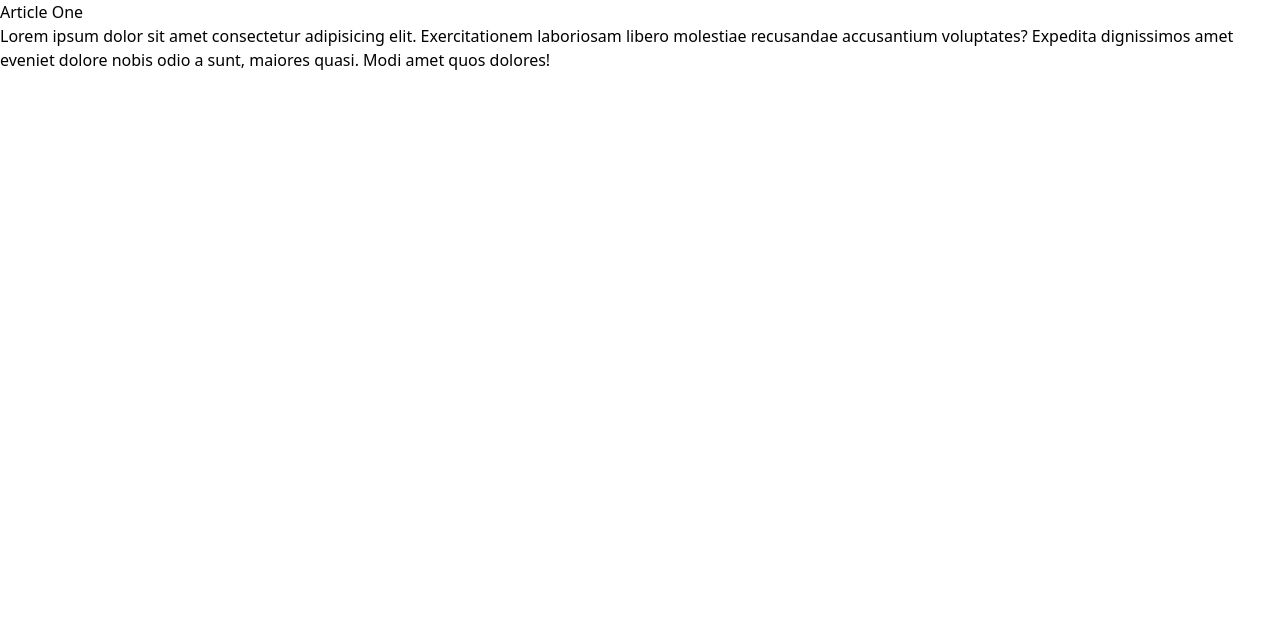
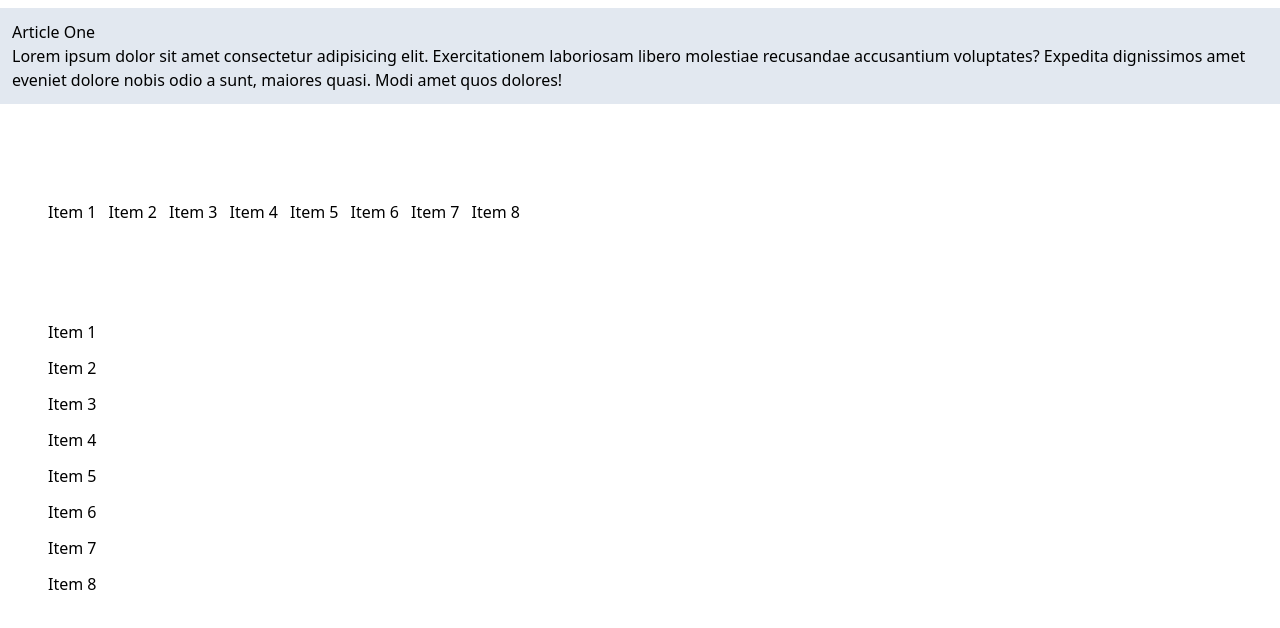
Before and after one commit to ablonewolf/TailWindCSS-Practice-Codes, a website: page tailwind-practice-codes/03-container-spacing/index.html in a window 1280 px wide. Drawn offline with nearby package versions, Linux system fonts and the light colour scheme.

Commit message:
Demonstrated Container and spacing styling classes.

```diff
--- a/tailwind-practice-codes/03-container-spacing/index.html
+++ b/tailwind-practice-codes/03-container-spacing/index.html
@@ -1,16 +1,16 @@
 <!DOCTYPE html>
 <html lang="en">
 <head>
-    <meta charset="UTF-8" />
-    <meta http-equiv="X-UA-Compatible" content="IE=edge" />
-    <meta name="viewport" content="width=device-width, initial-scale=1.0" />
+    <meta charset="UTF-8"/>
+    <meta http-equiv="X-UA-Compatible" content="IE=edge"/>
+    <meta name="viewport" content="width=device-width, initial-scale=1.0"/>
     <script src="https://cdn.tailwindcss.com"></script>
     <title>Container & Spacing</title>
 </head>
 <body>
 <!-- Container -->
 <div>
-      <article>
+    <article class="container content-center mx-auto my-2 p-3 bg-slate-200">
         <h3>Article One</h3>
         <p>
             Lorem ipsum dolor sit amet consectetur adipisicing elit.
@@ -20,13 +20,29 @@
         </p>
     </article>
 
-      <!-- Margin -->
+    <!-- Space Between X -->
+    <div class="flex mt-24 space-x-3 ml-12">
+        <div>Item 1</div>
+        <div>Item 2</div>
+        <div>Item 3</div>
+        <div>Item 4</div>
+        <div>Item 5</div>
+        <div>Item 6</div>
+        <div>Item 7</div>
+        <div>Item 8</div>
+    </div>
+    <!-- Space Between Y -->
+    <div class="flex flex-col mt-24 space-y-3 ml-12">
+        <div>Item 1</div>
+        <div>Item 2</div>
+        <div>Item 3</div>
+        <div>Item 4</div>
+        <div>Item 5</div>
+        <div>Item 6</div>
+        <div>Item 7</div>
+        <div>Item 8</div>
+    </div>
 
-      <!-- Padding -->
-
-      <!-- Space Between X -->
-
-      <!-- Space Between Y -->
 </div>
 </body>
 </html>
```
Lines whose indentation alone changed are shown as unchanged.
